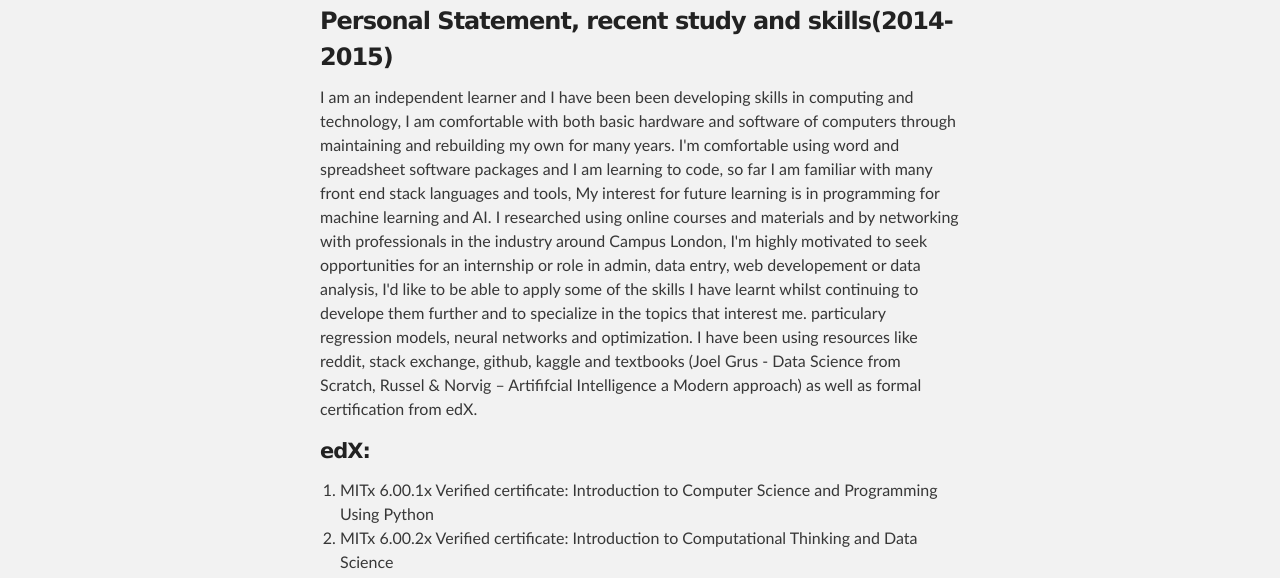
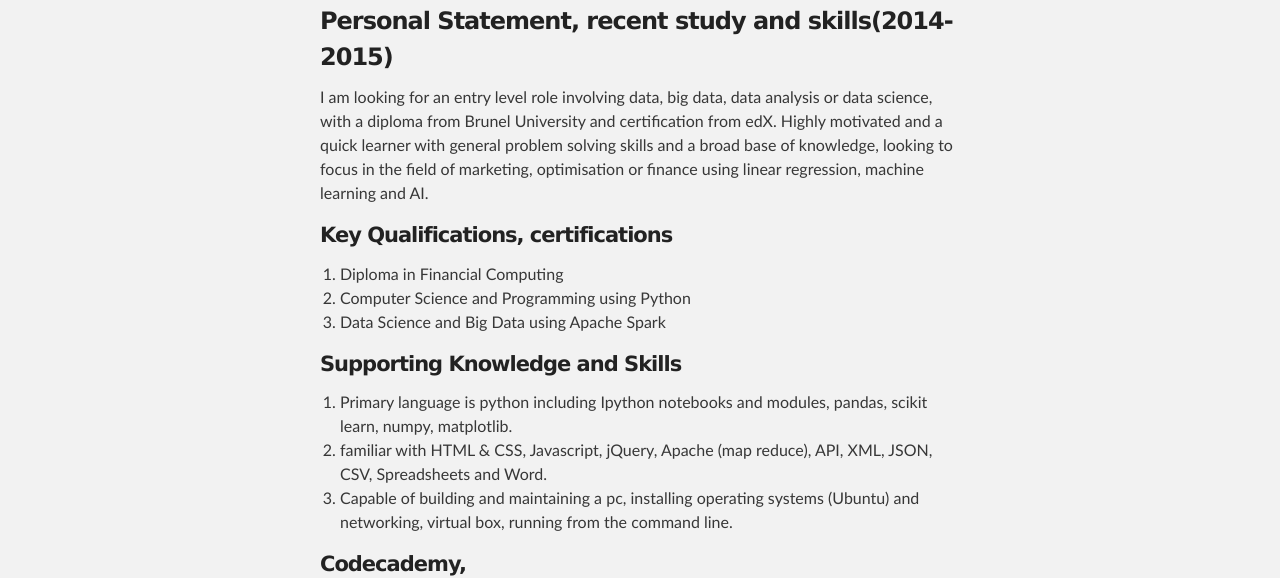
Before and after one commit to signalrunner831/signalrunner831.github.io, a plain HTML site: page index.html in a window 1280 px wide. Shown: the part 226-804 px from the top of the page. Drawn offline with Linux system fonts and the light colour scheme.

Commit message:
Update index.html

```diff
--- a/index.html
+++ b/index.html
@@ -39,23 +39,25 @@
 <a id="designer-templates" class="anchor" href="#designer-templates" aria-hidden="true"><span class="octicon octicon-link"></span></a>Personal Statement, recent study and skills(2014-2015)</h3>
 
 
-<p>I am an independent learner and I have been been developing skills in computing and technology,
-I am comfortable with both basic hardware and software of computers through maintaining and rebuilding my own for many years.
-I'm comfortable using word and spreadsheet software packages and I am learning to code, so far I am familiar with many front
-end stack languages and tools, My interest for future learning is in programming for machine learning and AI.
-I researched using online courses and materials and by networking with professionals in the industry around Campus London,
-I'm highly motivated to seek opportunities for an internship or role in admin, data entry, web developement or data analysis,
-I'd like to be able to apply some of the skills I have learnt whilst continuing to develope them further and to specialize in
-the topics that interest me. particulary regression models, neural networks and optimization. I have been using resources like
-reddit, stack exchange, github, kaggle and textbooks (Joel Grus - Data Science from Scratch,
-Russel & Norvig – Artififcial Intelligence a Modern approach)  as well as formal certification from edX.
+<p>I am looking for an entry level role involving data, big data, data analysis or data science, with a diploma from
+Brunel University and certification from edX.  Highly motivated and a quick learner with general problem solving skills
+and a broad base of knowledge, looking to focus in the field of marketing, optimisation or finance using linear regression,
+machine learning and AI.
 </p>
 
-<h4>edX: </h4>
+<h4>Key Qualifications, certifications</h4>
   <ol>
-    <li>MITx 6.00.1x Verified certificate: Introduction to Computer Science and Programming Using Python</li>
-    <li>MITx 6.00.2x Verified certificate: Introduction to Computational Thinking and Data Science</li>
-    <li>BerkeleyX Verified certificate: Introduction to Big Data with Apache Spark</li>
+    <li>Diploma in Financial Computing</li>
+    <li>Computer Science and Programming using Python</li>
+    <li>Data Science and Big Data using Apache Spark</li>
+  </ol>
+
+<h4> Supporting Knowledge and Skills</h4>
+  <ol>
+    <li>Primary language is python including Ipython notebooks and modules, pandas, scikit learn, numpy, matplotlib.</li>
+    <li>familiar with HTML & CSS, Javascript, jQuery, Apache (map reduce),  API, XML, JSON, CSV, Spreadsheets and Word.</li>
+    <li>Capable of building and maintaining a pc, installing operating systems (Ubuntu) and networking, virtual box, running from the command line.</li>
+
   </ol>
 
 <h4>Codecademy, http://www.codecademy.com/courseAce62403</h4>
```
